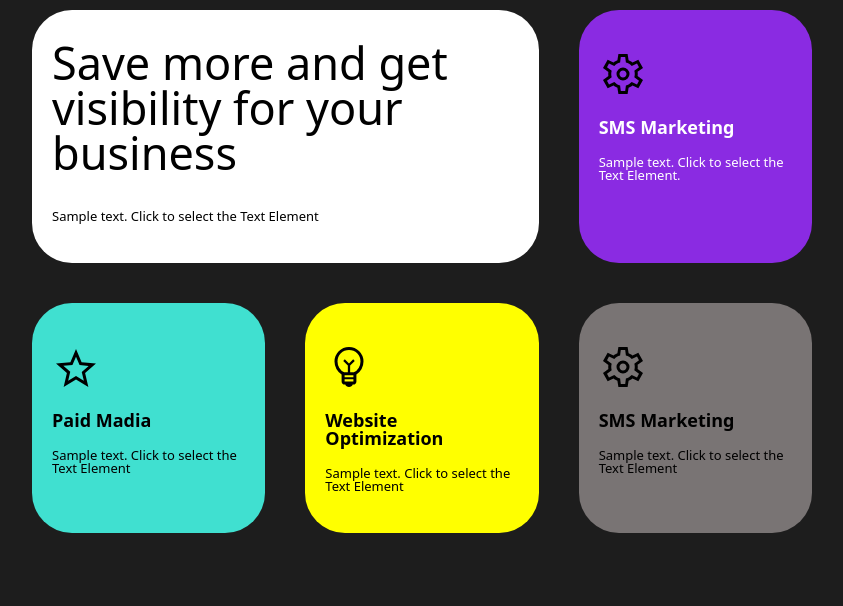
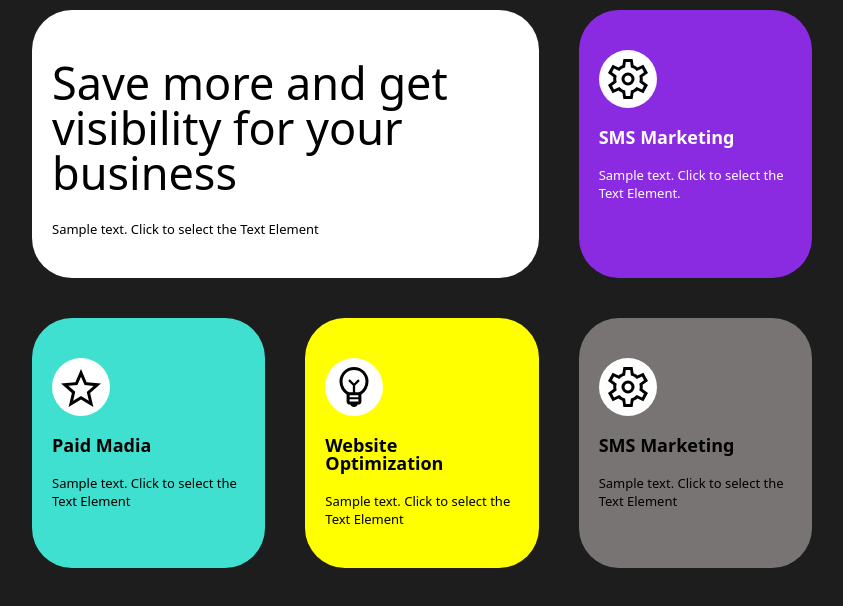
Before and after one commit to KatyaAbramovych/Homework, a plain HTML site: page 15.Grid Simple/index.html in a window 1280 px wide. Shown: the whole page, without its empty margins (218-1061 px from the left). Drawn offline with Linux system fonts and the light colour scheme.

Commit message:
creating classes

```diff
--- a/15.Grid Simple/index.html
+++ b/15.Grid Simple/index.html
@@ -13,28 +13,28 @@
 <body>
     <div class="box">
         <div class="item item-save">
-            <h1>Save more and get visibility for your business</h1>
-            <p>Sample text. Click to select the Text Element</p>
+            <h1 class="item-h1">Save more and get visibility for your business</h1>
+            <p class="item-p">Sample text. Click to select the Text Element</p>
         </div>
         <div class="item item-sms">
-            <img src="./images/settings_FILL0_wght400_GRAD0_opsz48.svg" alt="Settings">
-            <h2>SMS Marketing</h2>
-            <p>Sample text. Click to select the Text Element.</p>
+            <img class="item-img" src="./images/settings_FILL0_wght400_GRAD0_opsz48.svg" alt="Settings">
+            <h2 class="item-h2 ">SMS Marketing</h2>
+            <p class="item-p">Sample text. Click to select the Text Element.</p>
         </div>
         <div class="item item-paid">
-            <img src="./images/star_FILL0_wght400_GRAD0_opsz48.svg" alt="Star">
-            <h2>Paid Madia</h2>
-            <p>Sample text. Click to select the Text Element</p>
+            <img class="item-img" src="./images/star_FILL0_wght400_GRAD0_opsz48.svg" alt="Star">
+            <h2 class="item-h2 ">Paid Madia</h2>
+            <p class="item-p">Sample text. Click to select the Text Element</p>
         </div>
         <div class="item item-website">
-            <img src="./images/emoji_objects_FILL0_wght400_GRAD0_opsz48 (1).svg" alt="Bulb">
-            <h2>Website Optimization</h2>
-            <p>Sample text. Click to select the Text Element</p>
+            <img class="item-img" src="./images/emoji_objects_FILL0_wght400_GRAD0_opsz48 (1).svg" alt="Bulb">
+            <h2 class="item-h2 ">Website Optimization</h2>
+            <p class="item-p">Sample text. Click to select the Text Element</p>
         </div>
         <div class="item item-marketing">
-            <img src="./images/settings_FILL0_wght400_GRAD0_opsz48.svg" alt="Settings">
-            <h2>SMS Marketing</h2>
-            <p>Sample text. Click to select the Text Element</p>
+            <img class="item-img" src="./images/settings_FILL0_wght400_GRAD0_opsz48.svg" alt="Settings">
+            <h2 class="item-h2 ">SMS Marketing</h2>
+            <p class="item-p">Sample text. Click to select the Text Element</p>
         </div>
     </div>
 
--- a/15.Grid Simple/styls.css
+++ b/15.Grid Simple/styls.css
@@ -37,24 +37,26 @@ body {
 }
 .item {
   border-radius: 40px;
-  padding: 20px;
+  padding: 40px 20px;
   text-align: left;
   font-family: system-ui;
 }
-.item h2 {
+.item-h2 {
   font-size: 18px;
   font-weight: bold;
-  padding: 10px 0 10px 0;
+  margin-bottom: 20px;
 }
-.item p {
+.item-p {
   font-size: 13px;
-  padding: 10px 0 20px 0;
+  line-height: 18px;
 }
-.item h1 {
+.item-h1 {
   font-size: 45px;
-  padding: 10px 0 25px 0;
-  font-family: inherit;
+  margin: 10px 0 25px 0;
 }
-.item img {
-  padding: 20px 0 10px 0;
+.item-img {
+  padding: 5px;
+  background: white;
+  border-radius: 50%;
+  margin-bottom: 20px;
 }
```
